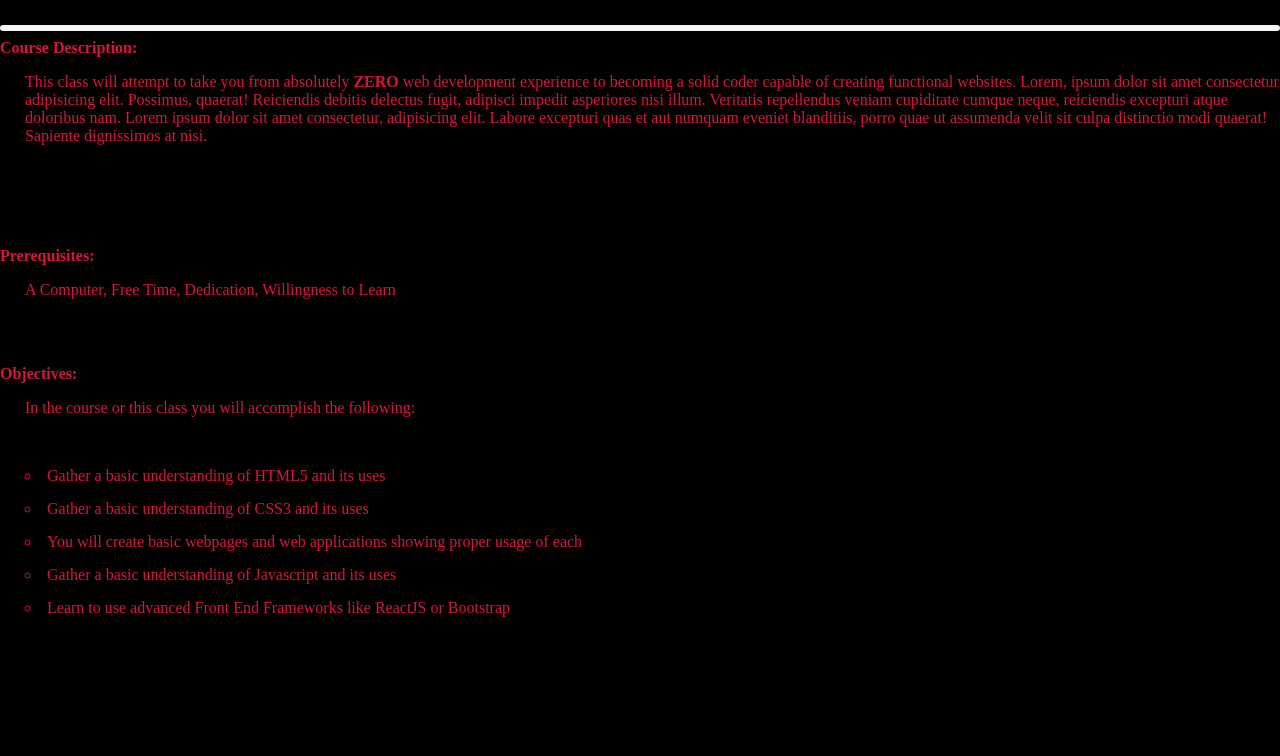
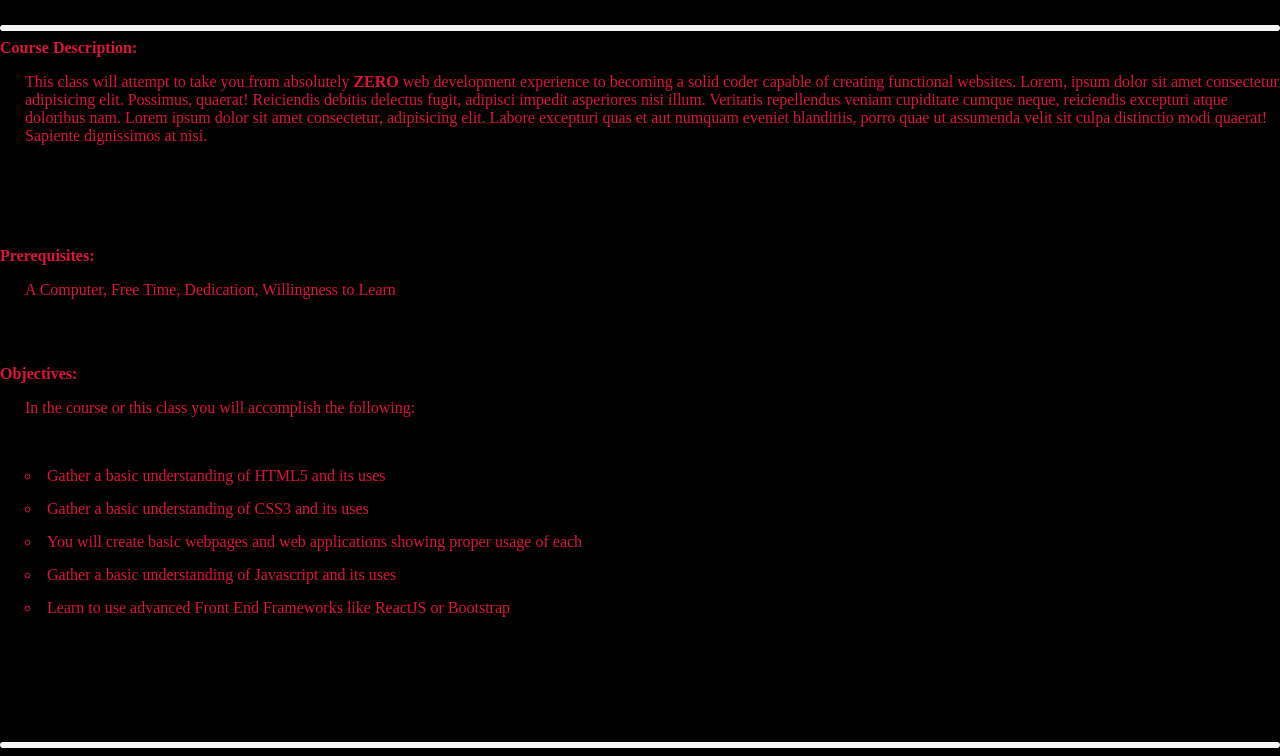
Before and after one commit to 3rr0r445/3rr0r445.github.io, a plain HTML site: page index.html in a window 1280 px wide. Shown: the part 744-1500 px from the top of the page. Before the commit the page ends 1442 px from the top, so only its background shows below. Drawn offline with Linux system fonts and the light colour scheme.

Commit message:
add to index.html

```diff
--- a/index.html
+++ b/index.html
@@ -52,5 +52,8 @@ Lorem ipsum dolor sit amet consectetur, adipisicing elit. Labore excepturi quas
 <li>Learn to use advanced Front End Frameworks like ReactJS or Bootstrap</li>
 </ul>
 </div>
+<br><br>
+<hr class="border">
+
 </body>
 </html>
```
